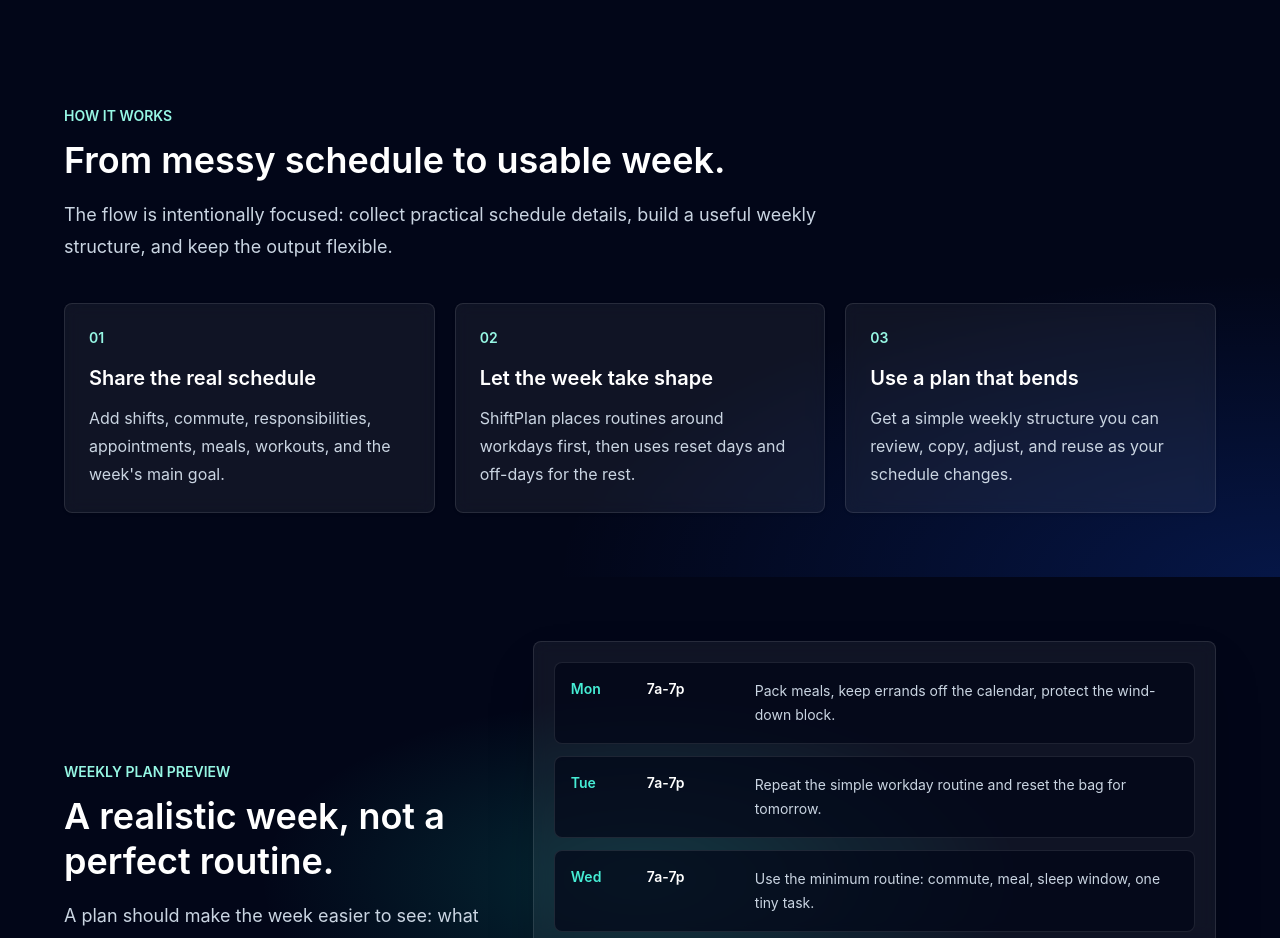
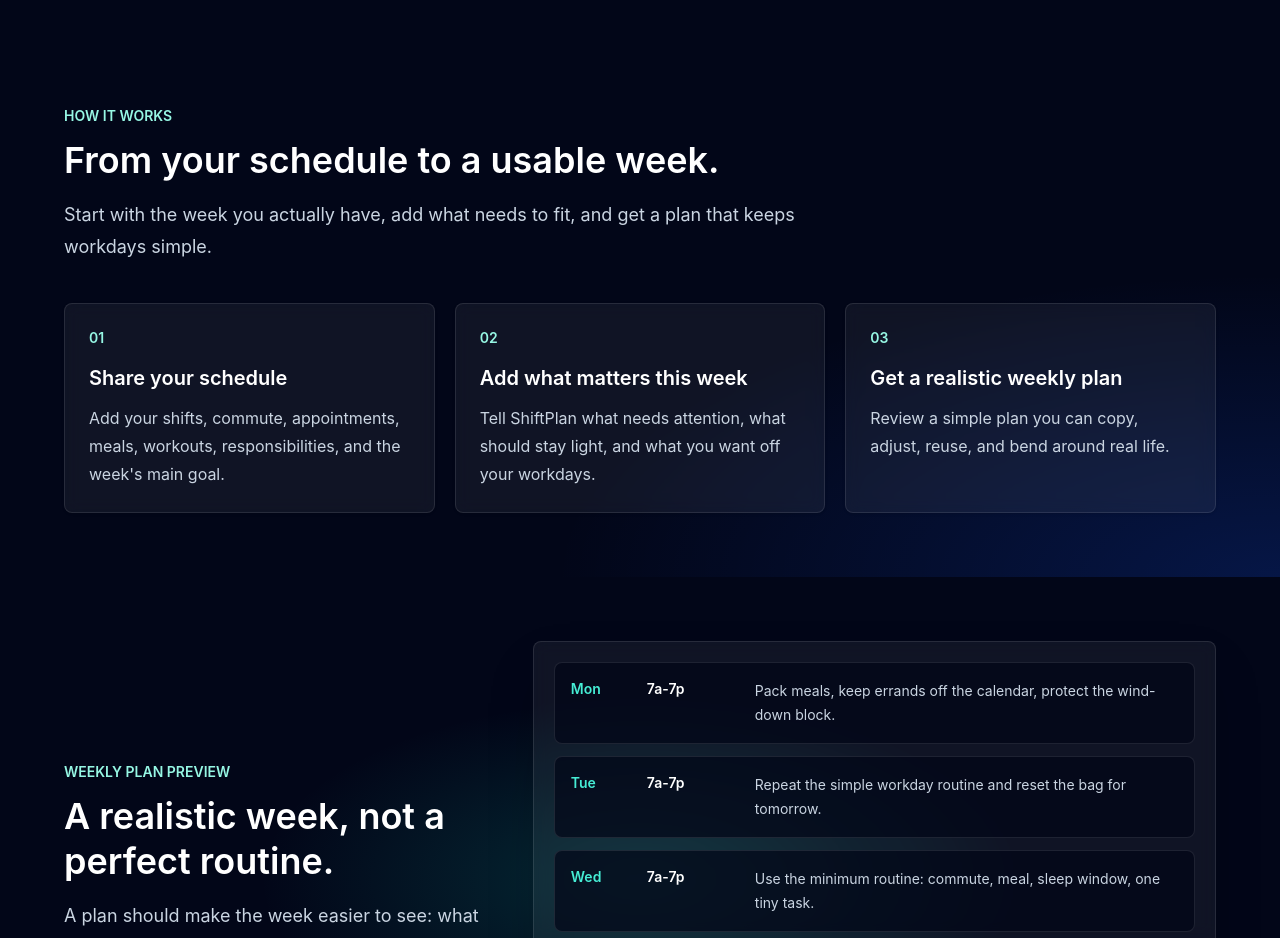
Before and after one commit to evandtaylor/steadyplan-health, a Next.js app: page / in a window 1280 px wide. Shown: the part 1540-2478 px from the top of the page. Built offline with nearby package versions, Linux system fonts and the light colour scheme.

Commit message:
Humanize ShiftPlan homepage copy

```diff
--- a/src/app/page.tsx
+++ b/src/app/page.tsx
@@ -11,21 +11,21 @@ const problemPoints = [
 const howItWorksSteps = [
   {
     step: "01",
-    title: "Share the real schedule",
+    title: "Share your schedule",
     description:
-      "Add shifts, commute, responsibilities, appointments, meals, workouts, and the week&apos;s main goal.",
+      "Add your shifts, commute, appointments, meals, workouts, responsibilities, and the week&apos;s main goal.",
   },
   {
     step: "02",
-    title: "Let the week take shape",
+    title: "Add what matters this week",
     description:
-      "ShiftPlan places routines around workdays first, then uses reset days and off-days for the rest.",
+      "Tell ShiftPlan what needs attention, what should stay light, and what you want off your workdays.",
   },
   {
     step: "03",
-    title: "Use a plan that bends",
+    title: "Get a realistic weekly plan",
     description:
-      "Get a simple weekly structure you can review, copy, adjust, and reuse as your schedule changes.",
+      "Review a simple plan you can copy, adjust, reuse, and bend around real life.",
   },
 ];
 
@@ -207,8 +207,8 @@ export default function Home() {
         <div className="relative mx-auto max-w-6xl">
           <SectionIntro
             eyebrow="How it works"
-            title="From messy schedule to usable week."
-            description="The flow is intentionally focused: collect practical schedule details, build a useful weekly structure, and keep the output flexible."
+            title="From your schedule to a usable week."
+            description="Start with the week you actually have, add what needs to fit, and get a plan that keeps workdays simple."
             dark
           />
           <div className="mt-10 grid gap-5 md:grid-cols-3">
```
